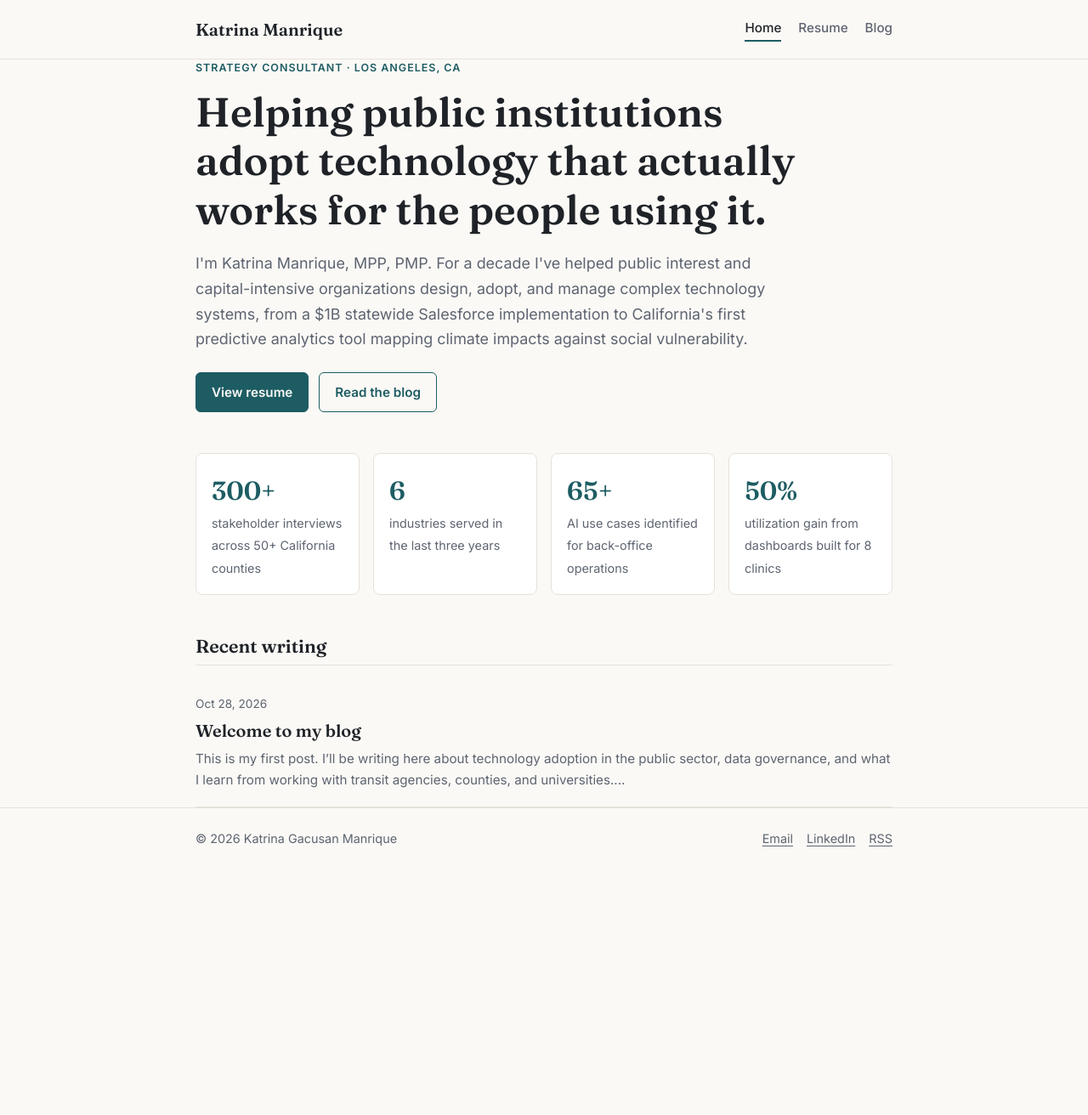
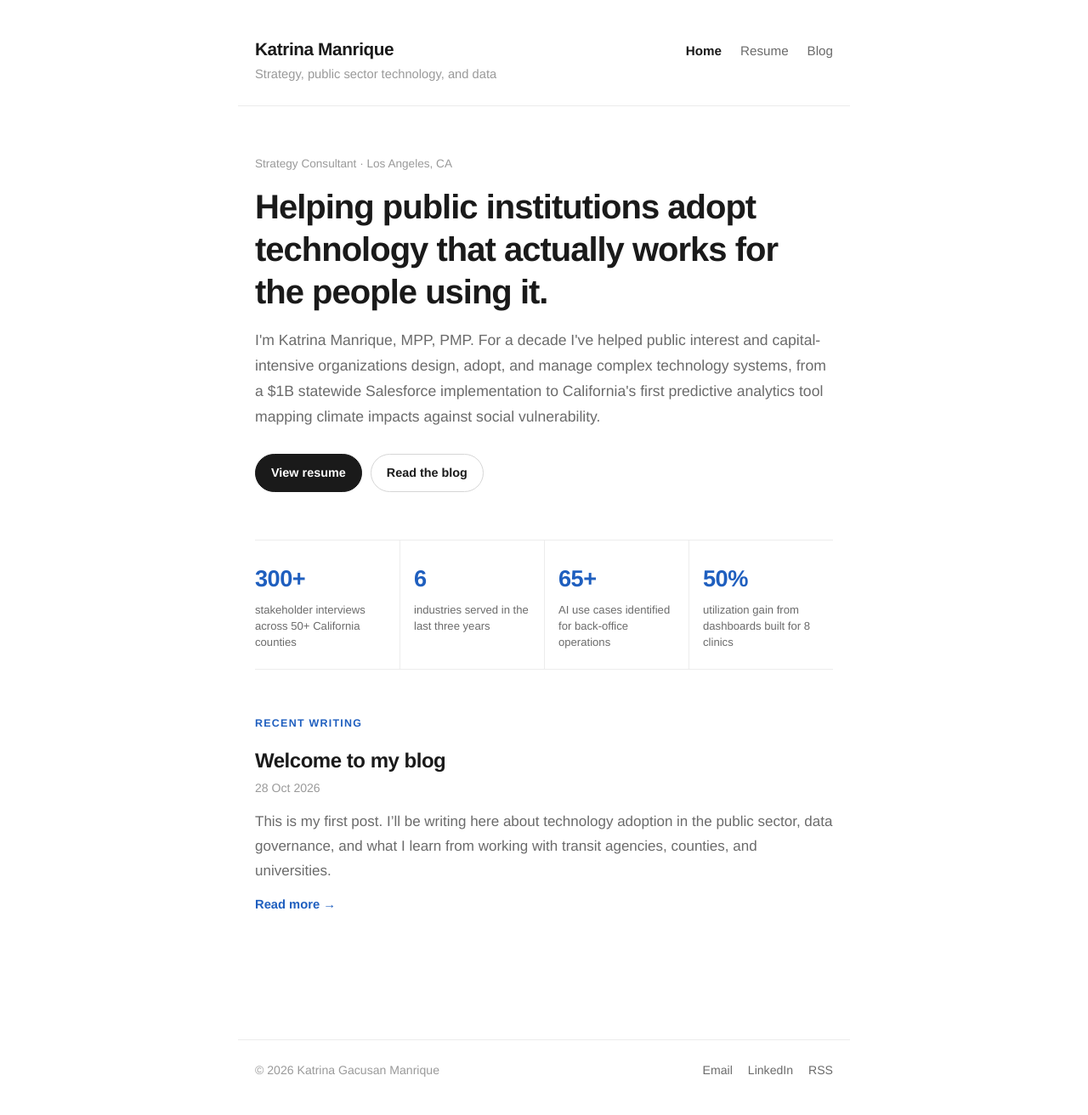
Before and after one commit to kgmanriq/kgmanriq.github.io, a Jekyll site: the page built from index.html, in a window 1280 px wide. Shown: the whole page at 85% size. Built offline with Jekyll 4.4.1, drawn with Linux system fonts in a browser that asks for light colours; before the commit the page ends 1030 px from its top, so only the background shows below that.

Commit message:
Restyle to a clean, minimal white theme with Helvetica/Arial
Co-Authored-By: Claude Opus 5.5 <noreply@anthropic.com>
Claude-Session: https://claude.ai/code/session_01EuuEgRVzQ3seSDn6GstdDW

```diff
--- a/_config.yml
+++ b/_config.yml
@@ -2,6 +2,7 @@ title: Katrina Manrique
 description: >-
   Strategy consultant helping public interest and capital-intensive organizations
   design, adopt, and manage complex technology systems.
+tagline: Strategy, public sector technology, and data
 author: Katrina Gacusan Manrique
 email: kgmanriq@gmail.com
 linkedin: kgmanriq
--- a/_includes/post-list.html
+++ b/_includes/post-list.html
@@ -2,15 +2,17 @@
 {% if site.posts.size == 0 %}
   <p class="muted">No posts yet.</p>
 {% else %}
-<ul class="post-list">
+<div class="post-list">
   {% for post in site.posts limit: limit %}
-  <li>
-    <a href="{{ post.url | relative_url }}">
-      <span class="post-date">{{ post.date | date: "%b %-d, %Y" }}</span>
-      <span class="post-title">{{ post.title }}</span>
-      {% if post.excerpt %}<span class="post-excerpt">{{ post.excerpt | strip_html | truncatewords: 30 }}</span>{% endif %}
-    </a>
-  </li>
+  <article class="post-item">
+    <h2 class="post-title"><a href="{{ post.url | relative_url }}">{{ post.title }}</a></h2>
+    <p class="post-date">{{ post.date | date: "%-d %b %Y" }}</p>
+    {% if post.image %}
+      <a href="{{ post.url | relative_url }}"><img class="post-thumb" src="{{ post.image | relative_url }}" alt=""></a>
+    {% endif %}
+    <p class="post-excerpt">{{ post.excerpt | strip_html | truncatewords: 40 }}</p>
+    <a class="read-more" href="{{ post.url | relative_url }}">Read more &rarr;</a>
+  </article>
   {% endfor %}
-</ul>
+</div>
 {% endif %}
--- a/_layouts/default.html
+++ b/_layouts/default.html
@@ -5,15 +5,15 @@
   <meta name="viewport" content="width=device-width, initial-scale=1">
   {% seo %}
   {% feed_meta %}
-  <link rel="preconnect" href="https://fonts.googleapis.com">
-  <link rel="preconnect" href="https://fonts.gstatic.com" crossorigin>
-  <link href="https://fonts.googleapis.com/css2?family=Fraunces:opsz,wght@9..144,500;9..144,600&family=Inter:wght@400;500;600&display=swap" rel="stylesheet">
   <link rel="stylesheet" href="{{ '/assets/css/style.css' | relative_url }}">
 </head>
 <body>
   <header class="site-header">
     <div class="wrap">
-      <a class="site-title" href="{{ '/' | relative_url }}">{{ site.title }}</a>
+      <div class="masthead">
+        <a class="site-title" href="{{ '/' | relative_url }}">{{ site.title }}</a>
+        <span class="tagline">{{ site.tagline }}</span>
+      </div>
       <nav>
         {% for item in site.nav %}
           {% assign active = false %}
--- a/assets/css/style.css
+++ b/assets/css/style.css
@@ -1,115 +1,123 @@
+/* Clean, minimal theme. Change the accent color here to restyle the whole site. */
 :root {
-  --bg: #fbf9f6;
-  --surface: #ffffff;
-  --text: #1f2328;
-  --muted: #5d6470;
-  --line: #e6e1d9;
-  --accent: #1d5c63;
-  --accent-soft: #e3efef;
-  --serif: "Fraunces", Georgia, serif;
-  --sans: "Inter", system-ui, -apple-system, sans-serif;
-}
-@media (prefers-color-scheme: dark) {
-  :root {
-    --bg: #14171a;
-    --surface: #1b1f23;
-    --text: #e8e6e1;
-    --muted: #9aa1ab;
-    --line: #2c3238;
-    --accent: #7cc4c9;
-    --accent-soft: #1f3335;
-  }
+  --text: #1a1a1a;
+  --muted: #6b6b6b;
+  --faint: #9a9a9a;
+  --line: #ececec;
+  --accent: #1f5fbf;
+  --accent-soft: #eef3fb;
+  --font: "Helvetica Neue", Helvetica, Arial, sans-serif;
 }
 
 * { box-sizing: border-box; }
 html { -webkit-text-size-adjust: 100%; }
 body {
   margin: 0;
-  background: var(--bg);
+  background: #fff;
   color: var(--text);
-  font: 16px/1.65 var(--sans);
+  font: 17px/1.7 var(--font);
+  -webkit-font-smoothing: antialiased;
 }
-a { color: var(--accent); text-decoration-thickness: 1px; text-underline-offset: 3px; }
-.wrap { max-width: 860px; margin: 0 auto; padding: 0 20px; }
+a { color: var(--accent); text-decoration: none; }
+a:hover { text-decoration: underline; text-underline-offset: 3px; }
+.wrap { max-width: 720px; margin: 0 auto; padding: 0 20px; }
 .muted { color: var(--muted); }
+h1, h2, h3, h4 { line-height: 1.25; letter-spacing: -0.01em; }
 
-/* Header / footer */
-.site-header { border-bottom: 1px solid var(--line); }
-.site-header .wrap { display: flex; justify-content: space-between; align-items: center; gap: 16px; flex-wrap: wrap; padding-top: 18px; padding-bottom: 18px; }
-.site-title { font-family: var(--serif); font-weight: 600; font-size: 1.25rem; color: var(--text); text-decoration: none; }
-nav { display: flex; gap: 20px; }
-nav a { color: var(--muted); text-decoration: none; font-weight: 500; font-size: .95rem; }
-nav a:hover, nav a.active { color: var(--text); }
-nav a.active { border-bottom: 2px solid var(--accent); padding-bottom: 2px; }
-main { padding-top: 48px; padding-bottom: 64px; }
-.site-footer { border-top: 1px solid var(--line); color: var(--muted); font-size: .9rem; }
-.site-footer .wrap { display: flex; justify-content: space-between; flex-wrap: wrap; gap: 12px; padding-top: 24px; padding-bottom: 32px; }
-.site-footer .links { display: flex; gap: 16px; }
+/* Header */
+.site-header .wrap { display: flex; justify-content: space-between; align-items: baseline; gap: 12px 24px; flex-wrap: wrap; padding-top: 40px; padding-bottom: 24px; border-bottom: 1px solid var(--line); }
+.masthead { display: flex; flex-direction: column; }
+.site-title { font-size: 1.3rem; font-weight: 700; color: var(--text); letter-spacing: -0.02em; }
+.site-title:hover { text-decoration: none; color: var(--accent); }
+.tagline { color: var(--faint); font-size: .92rem; }
+nav { display: flex; gap: 22px; }
+nav a { color: var(--muted); font-size: .95rem; }
+nav a:hover { color: var(--text); text-decoration: none; }
+nav a.active { color: var(--text); font-weight: 600; }
+
+main.wrap { padding-top: 56px; padding-bottom: 72px; min-height: 60vh; }
+
+/* Footer */
+.site-footer .wrap { display: flex; justify-content: space-between; flex-wrap: wrap; gap: 12px; padding-top: 24px; padding-bottom: 40px; border-top: 1px solid var(--line); color: var(--faint); font-size: .88rem; }
+.site-footer .links { display: flex; gap: 18px; }
 .site-footer a { color: var(--muted); }
 
-/* Type */
-h1, h2, h3 { font-family: var(--serif); font-weight: 600; line-height: 1.2; }
-.page-title { font-size: clamp(1.8rem, 4vw, 2.4rem); margin: 0 0 8px; }
-.section-title { font-size: 1.35rem; margin: 48px 0 16px; padding-bottom: 8px; border-bottom: 1px solid var(--line); }
-.eyebrow { text-transform: uppercase; letter-spacing: .08em; font-size: .78rem; font-weight: 600; color: var(--accent); margin: 0 0 12px; }
-.eyebrow a { text-decoration: none; }
-.lede { font-size: 1.12rem; color: var(--muted); max-width: 680px; }
+/* Shared */
+.page-title { font-size: 2rem; font-weight: 700; margin: 0 0 6px; letter-spacing: -0.02em; }
+.section-title { font-size: .78rem; font-weight: 700; text-transform: uppercase; letter-spacing: .1em; color: var(--accent); margin: 56px 0 20px; }
+.eyebrow { font-size: .85rem; color: var(--faint); margin: 0 0 14px; }
+.lede { font-size: 1.1rem; color: var(--muted); margin-top: 0; }
 
-/* Buttons */
-.button { display: inline-block; background: var(--accent); color: var(--bg); padding: 10px 18px; border-radius: 6px; font-weight: 600; font-size: .95rem; text-decoration: none; border: 1px solid var(--accent); }
-.button:hover { opacity: .9; }
-.button.ghost { background: transparent; color: var(--accent); }
-.actions { display: flex; gap: 12px; flex-wrap: wrap; margin-top: 24px; }
+.button { display: inline-block; background: var(--text); color: #fff; padding: 9px 18px; border-radius: 999px; font-size: .9rem; font-weight: 600; border: 1px solid var(--text); transition: background .15s, color .15s; }
+.button:hover { text-decoration: none; background: var(--accent); border-color: var(--accent); }
+.button.ghost { background: #fff; color: var(--text); border-color: #d6d6d6; }
+.button.ghost:hover { color: var(--accent); border-color: var(--accent); background: #fff; }
+.actions { display: flex; gap: 10px; flex-wrap: wrap; margin-top: 28px; }
 
 /* Home */
-.hero h1 { font-size: clamp(2rem, 5vw, 3rem); margin: 0 0 20px; max-width: 760px; }
-.stats { display: grid; grid-template-columns: repeat(auto-fit, minmax(170px, 1fr)); gap: 16px; margin-top: 48px; }
-.stats div { background: var(--surface); border: 1px solid var(--line); border-radius: 8px; padding: 18px; }
-.stats strong { display: block; font-family: var(--serif); font-size: 1.9rem; color: var(--accent); }
-.stats span { font-size: .9rem; color: var(--muted); }
+.hero h1 { font-size: clamp(1.8rem, 4.5vw, 2.5rem); font-weight: 700; letter-spacing: -0.025em; margin: 0 0 18px; }
+.stats { display: grid; grid-template-columns: repeat(4, 1fr); margin-top: 56px; border-top: 1px solid var(--line); border-bottom: 1px solid var(--line); }
+.stats div { padding: 22px 16px 22px 0; }
+.stats div + div { padding-left: 16px; border-left: 1px solid var(--line); }
+.stats strong { display: block; font-size: 1.7rem; font-weight: 700; letter-spacing: -0.02em; color: var(--accent); }
+.stats span { display: block; font-size: .82rem; line-height: 1.45; color: var(--muted); margin-top: 4px; }
+@media (max-width: 600px) {
+  .stats { grid-template-columns: 1fr 1fr; }
+  .stats div { padding: 18px 12px 18px 0; }
+  .stats div:nth-child(3) { padding-left: 0; border-left: 0; }
+  .stats div:nth-child(n+3) { border-top: 1px solid var(--line); }
+}
 
-/* Post lists */
-.post-list { list-style: none; padding: 0; margin: 0; }
-.post-list li { border-bottom: 1px solid var(--line); }
-.post-list a { display: grid; gap: 4px; padding: 18px 0; text-decoration: none; color: var(--text); }
-.post-date { font-size: .85rem; color: var(--muted); }
-.post-title { font-family: var(--serif); font-size: 1.25rem; font-weight: 600; }
-.post-list a:hover .post-title { color: var(--accent); }
-.post-excerpt { color: var(--muted); font-size: .95rem; }
+/* Post list */
+.post-item { padding: 0 0 36px; margin-bottom: 36px; border-bottom: 1px solid var(--line); }
+.post-item:last-child { border-bottom: 0; }
+.post-title { font-size: 1.5rem; font-weight: 700; margin: 0 0 6px; letter-spacing: -0.02em; }
+.post-title a { color: var(--text); }
+.post-title a:hover { color: var(--accent); text-decoration: none; }
+.post-date { color: var(--faint); font-size: .88rem; margin: 0 0 14px; }
+.post-thumb { display: block; width: 100%; border-radius: 8px; margin-bottom: 16px; }
+.post-excerpt { color: var(--muted); margin: 0 0 10px; }
+.read-more { font-size: .92rem; font-weight: 600; }
 
-/* Post */
-.post h1 { font-size: clamp(1.9rem, 4.5vw, 2.6rem); margin: 0 0 8px; }
-.meta { color: var(--muted); margin: 0 0 32px; }
-.prose { font-size: 1.07rem; max-width: 680px; }
-.prose h2 { margin-top: 2em; }
-.prose img { max-width: 100%; border-radius: 6px; }
-.prose blockquote { margin: 1.5em 0; padding-left: 18px; border-left: 3px solid var(--accent); color: var(--muted); }
-.prose pre { background: var(--surface); border: 1px solid var(--line); padding: 14px; border-radius: 6px; overflow-x: auto; }
+/* Single post */
+.post h1 { font-size: clamp(1.9rem, 5vw, 2.4rem); font-weight: 700; letter-spacing: -0.025em; margin: 0 0 8px; }
+.meta { color: var(--faint); font-size: .9rem; margin: 0 0 36px; }
+.prose h2 { font-size: 1.35rem; margin-top: 2.2em; }
+.prose h3 { font-size: 1.1rem; margin-top: 1.8em; }
+.prose img { max-width: 100%; border-radius: 8px; }
+.prose blockquote { margin: 1.6em 0; padding: 4px 0 4px 20px; border-left: 3px solid var(--accent); color: var(--muted); }
+.prose code { background: #f5f5f5; padding: 2px 5px; border-radius: 4px; font-size: .9em; }
+.prose pre { background: #f7f7f7; padding: 16px; border-radius: 8px; overflow-x: auto; }
+.prose pre code { background: none; padding: 0; }
+.prose hr { border: 0; border-top: 1px solid var(--line); margin: 2.5em 0; }
 
 /* Resume */
-.resume-head { display: flex; justify-content: space-between; align-items: flex-start; gap: 20px; flex-wrap: wrap; }
-.contact { color: var(--muted); margin: 0; }
-.highlights { display: grid; grid-template-columns: repeat(auto-fit, minmax(260px, 1fr)); gap: 14px; margin: 24px 0 0; }
-.highlights div { background: var(--surface); border: 1px solid var(--line); border-left: 3px solid var(--accent); border-radius: 6px; padding: 14px 16px; }
-.highlights dt { font-weight: 600; margin-bottom: 4px; }
-.highlights dd { margin: 0; font-size: .93rem; color: var(--muted); }
-.job { margin-bottom: 36px; }
-.job-head, .job-sub { display: flex; justify-content: space-between; gap: 12px; flex-wrap: wrap; }
-.job-head h3 { margin: 0; font-size: 1.2rem; }
-.dates { color: var(--muted); font-size: .92rem; white-space: nowrap; }
-.job-sub { color: var(--muted); font-size: .95rem; margin-bottom: 10px; }
-.job h4 { font-size: .8rem; text-transform: uppercase; letter-spacing: .07em; color: var(--accent); margin: 22px 0 8px; }
-.job ul { padding-left: 20px; margin: 0; }
-.job li { margin-bottom: 10px; }
-.pub h3 { font-size: 1.05rem; margin: 0 0 6px; }
-.pub { margin-bottom: 22px; }
-.skill-row { display: flex; gap: 14px; align-items: baseline; flex-wrap: wrap; margin-bottom: 12px; }
-.skill-label { font-weight: 600; min-width: 120px; }
+.resume-head { display: flex; justify-content: space-between; align-items: flex-end; gap: 16px; flex-wrap: wrap; padding-bottom: 8px; }
+.contact { color: var(--muted); font-size: .95rem; margin: 0; }
+.highlights { display: grid; grid-template-columns: 1fr 1fr; gap: 24px 32px; margin: 32px 0 0; }
+.highlights dt { font-weight: 700; font-size: .95rem; margin-bottom: 4px; }
+.highlights dd { margin: 0; font-size: .92rem; line-height: 1.6; color: var(--muted); }
+@media (max-width: 600px) { .highlights { grid-template-columns: 1fr; } }
+
+.job { margin-bottom: 40px; }
+.job-head, .job-sub { display: flex; justify-content: space-between; gap: 4px 12px; flex-wrap: wrap; }
+.job-head h3 { margin: 0; font-size: 1.15rem; font-weight: 700; }
+.dates { color: var(--faint); font-size: .9rem; white-space: nowrap; }
+.job-sub { color: var(--muted); font-size: .93rem; margin: 2px 0 12px; }
+.job h4 { font-size: .95rem; font-weight: 600; color: var(--text); margin: 26px 0 10px; padding-left: 10px; border-left: 2px solid var(--accent); }
+.job ul { padding-left: 18px; margin: 0; }
+.job li { margin-bottom: 10px; font-size: .96rem; }
+.job li::marker { color: var(--faint); }
+.pub { margin-bottom: 24px; }
+.pub h3 { font-size: 1.02rem; font-weight: 700; margin: 0 0 6px; }
+.pub p { margin: 0; color: var(--muted); font-size: .95rem; }
+.skill-row { display: flex; gap: 8px 16px; align-items: baseline; flex-wrap: wrap; margin-bottom: 14px; }
+.skill-label { font-weight: 700; font-size: .95rem; min-width: 120px; }
 .tags { display: flex; flex-wrap: wrap; gap: 8px; }
-.tag { background: var(--accent-soft); color: var(--accent); padding: 3px 10px; border-radius: 999px; font-size: .88rem; font-weight: 500; }
+.tag { background: var(--accent-soft); color: var(--accent); padding: 3px 11px; border-radius: 999px; font-size: .85rem; font-weight: 500; }
 
 @media print {
   .site-header, .site-footer, .button { display: none; }
-  body { background: #fff; color: #000; font-size: 11pt; }
+  body { font-size: 10.5pt; }
   main { padding: 0; }
 }
```
